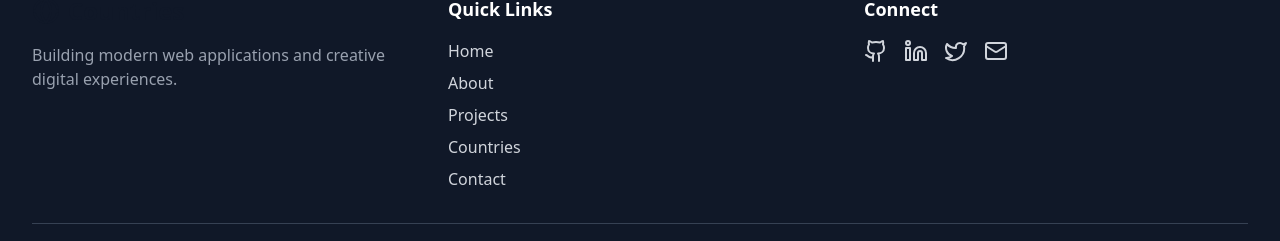
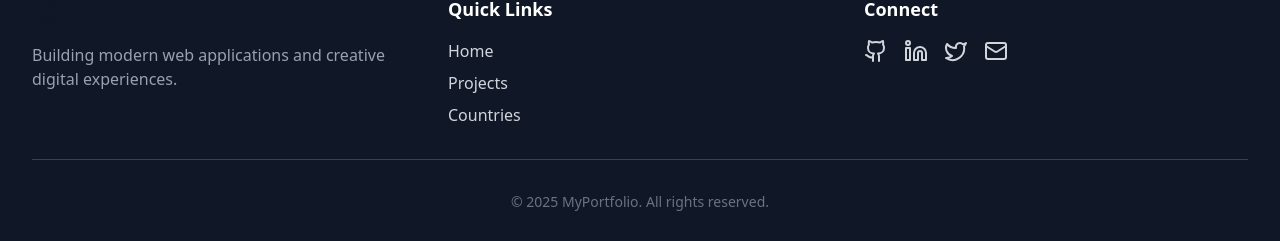
Before and after one commit to mdakader/restcountries-apps, a Next.js app: page / in a window 1280 px wide. Shown: the part 1165-1406 px from the top of the page. Built offline with nearby package versions, Linux system fonts and the light colour scheme; no server answers.

Commit message:
update footer links

```diff
--- a/src/components/Footer.tsx
+++ b/src/components/Footer.tsx
@@ -41,14 +41,6 @@ const Footer = () => {
               </li>
               <li>
                 <Link
-                  href="/about"
-                  className="text-gray-300 dark:text-gray-300 light:text-gray-600 hover:text-white dark:hover:text-white light:hover:text-gray-900 transition-colors duration-200"
-                >
-                  About
-                </Link>
-              </li>
-              <li>
-                <Link
                   href="/projects"
                   className="text-gray-300 dark:text-gray-300 light:text-gray-600 hover:text-white dark:hover:text-white light:hover:text-gray-900 transition-colors duration-200"
                 >
@@ -61,14 +53,6 @@ const Footer = () => {
                   className="text-gray-300 dark:text-gray-300 light:text-gray-600 hover:text-white dark:hover:text-white light:hover:text-gray-900 transition-colors duration-200"
                 >
                   Countries
-                </Link>
-              </li>
-              <li>
-                <Link
-                  href="/contact"
-                  className="text-gray-300 dark:text-gray-300 light:text-gray-600 hover:text-white dark:hover:text-white light:hover:text-gray-900 transition-colors duration-200"
-                >
-                  Contact
                 </Link>
               </li>
             </ul>
```
